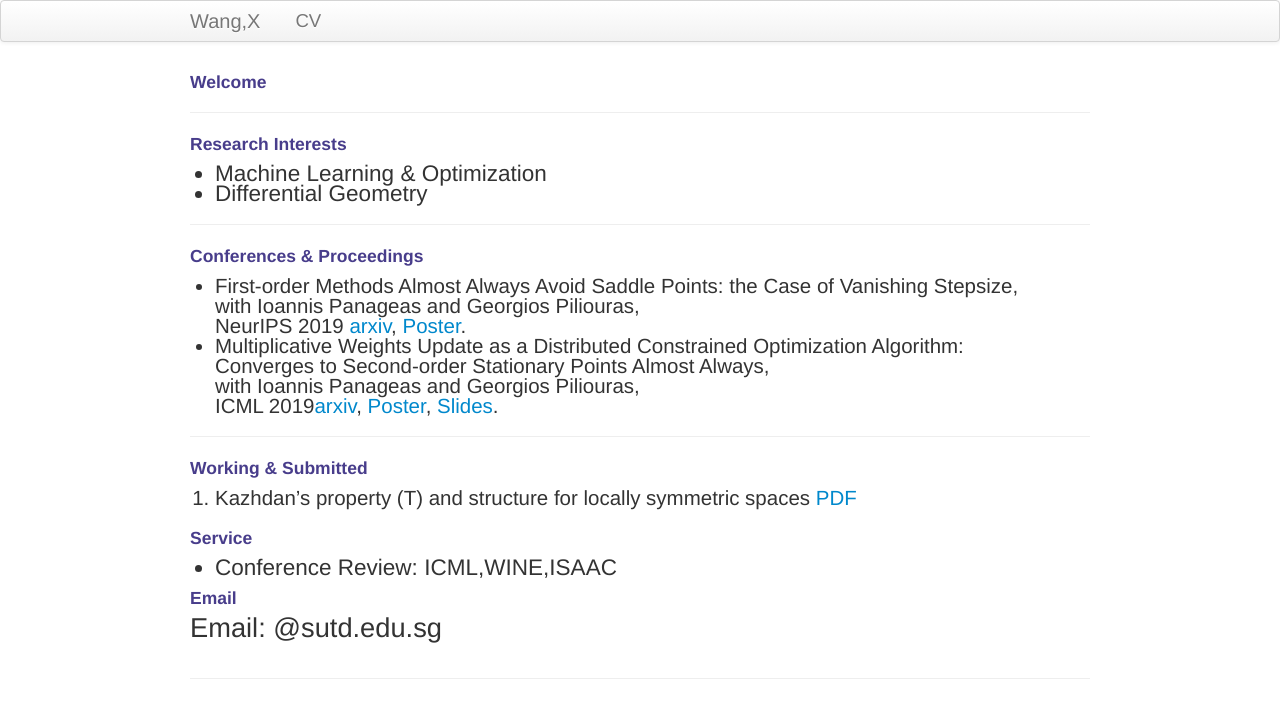
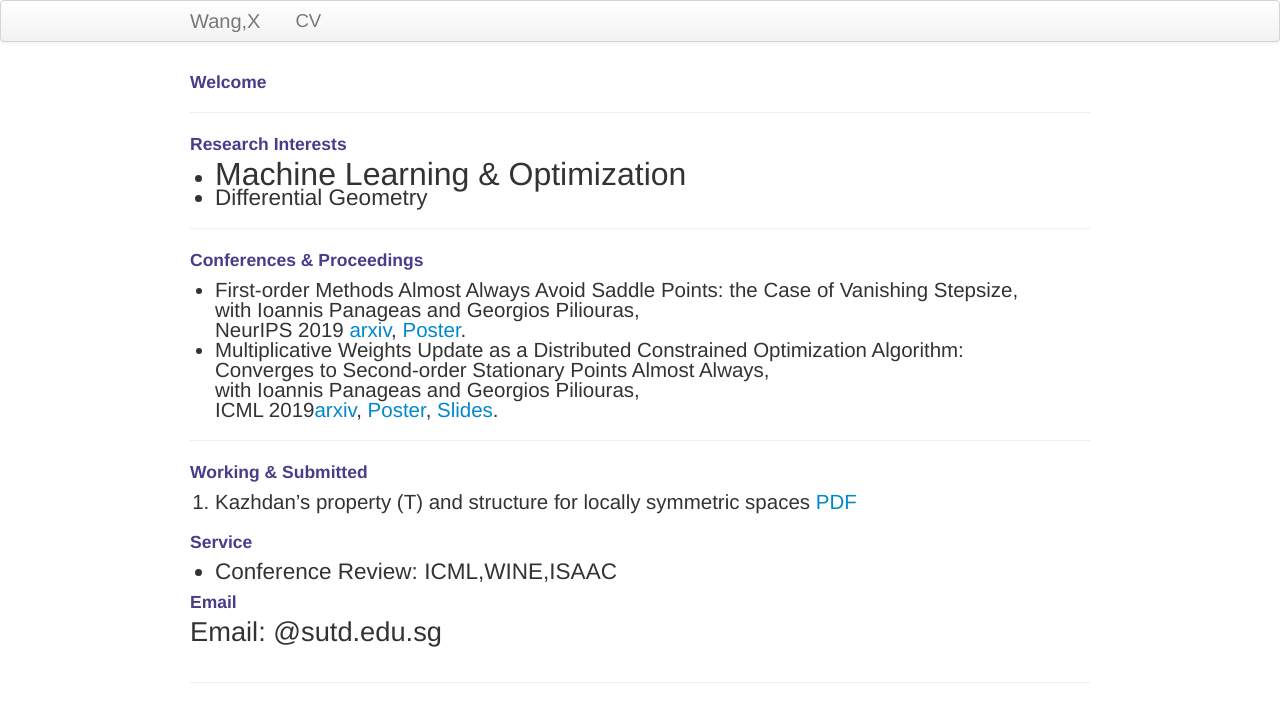
Before and after one commit to xiiaowang/xiiaowang.github.io, a Jekyll site: the page built from index.md, in a window 1280 px wide. Shown: the top 722 px of the page. Built offline with Jekyll 4.4.1, drawn with Linux system fonts in a browser that asks for light colours.

Commit message:
Update index.md

```diff
--- a/index.md
+++ b/index.md
@@ -12,7 +12,7 @@ keywords: machine learning, geometry
 <div class="container2">
 <h4><a name="Research Interests"></a>Research Interests</h4>
 <ul>
-    <li>Machine Learning & Optimization</li>
+    <li><font size="6">Machine Learning & Optimization</font></li>
     <li>Differential Geometry</li>
 </ul>
 </div>
```
